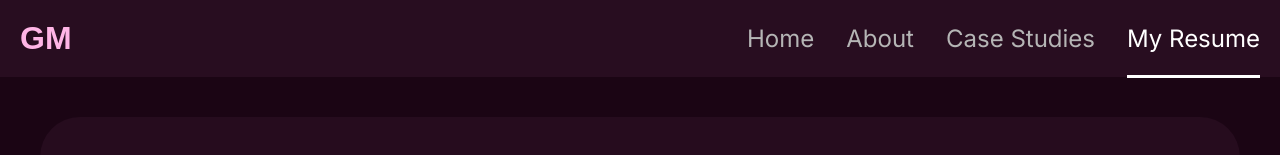
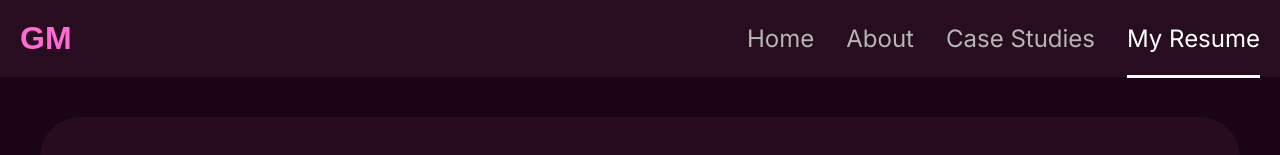
Before and after one commit to GopinathMaddula/Portfolio, a React (Create React App) app: page /resume in a window 1280 px wide. Shown: the top 155 px of the page. Built offline with nearby package versions, Linux system fonts and the light colour scheme.

Commit message:
logo added

```diff
--- a/public/index.html
+++ b/public/index.html
@@ -2,7 +2,7 @@
 <html lang="en">
   <head>
     <meta charset="utf-8" />
-    <link rel="icon" href="%PUBLIC_URL%/favicon.ico" />
+    <link rel="icon" href="%PUBLIC_URL%/logo.svg" />
     <meta name="viewport" content="width=device-width, initial-scale=1" />
     <meta name="theme-color" content="#000000" />
     <meta
--- a/src/components/Header/Header.css
+++ b/src/components/Header/Header.css
@@ -8,7 +8,7 @@
   font-size: 28px;
   font-weight: bold;
   font-family: "poppins", sans-serif;
-  color: #ffb5e6;
+  color: #ff6bd2;
   cursor: pointer;
   transition: all 0.8s ease;
   text-align: start;
@@ -22,7 +22,7 @@
 }
 
 .logo-text.expanded {
-  color: #ffb5e6;
+  color: #ff6bd2;
   letter-spacing: 1px;
 }
 
--- a/src/components/Header/Header.tsx
+++ b/src/components/Header/Header.tsx
@@ -28,16 +28,13 @@ const Header: React.FC<HeaderProps> = ({ title = "GM" }) => {
         justifyContent="space-between"
       >
         {/* Title */}
-        <Grid
-          size={{ xs: 12, sm: 3 }}
-          className="header-logo"
-          onMouseEnter={() => setHovered(true)}
-          onMouseLeave={() => setHovered(false)}
-        >
+        <Grid size={{ xs: 12, sm: 3 }} className="header-logo">
           <h1
             className={`logo-text ${hovered ? "expanded" : ""}`}
             style={{ fontSize: "32px" }}
             onClick={() => navigate("/")}
+            onMouseEnter={() => setHovered(true)}
+            onMouseLeave={() => setHovered(false)}
           >
             {hovered ? "GOPINATH M" : title}
           </h1>
```
Also changed, not shown: public/logo.svg (added).
